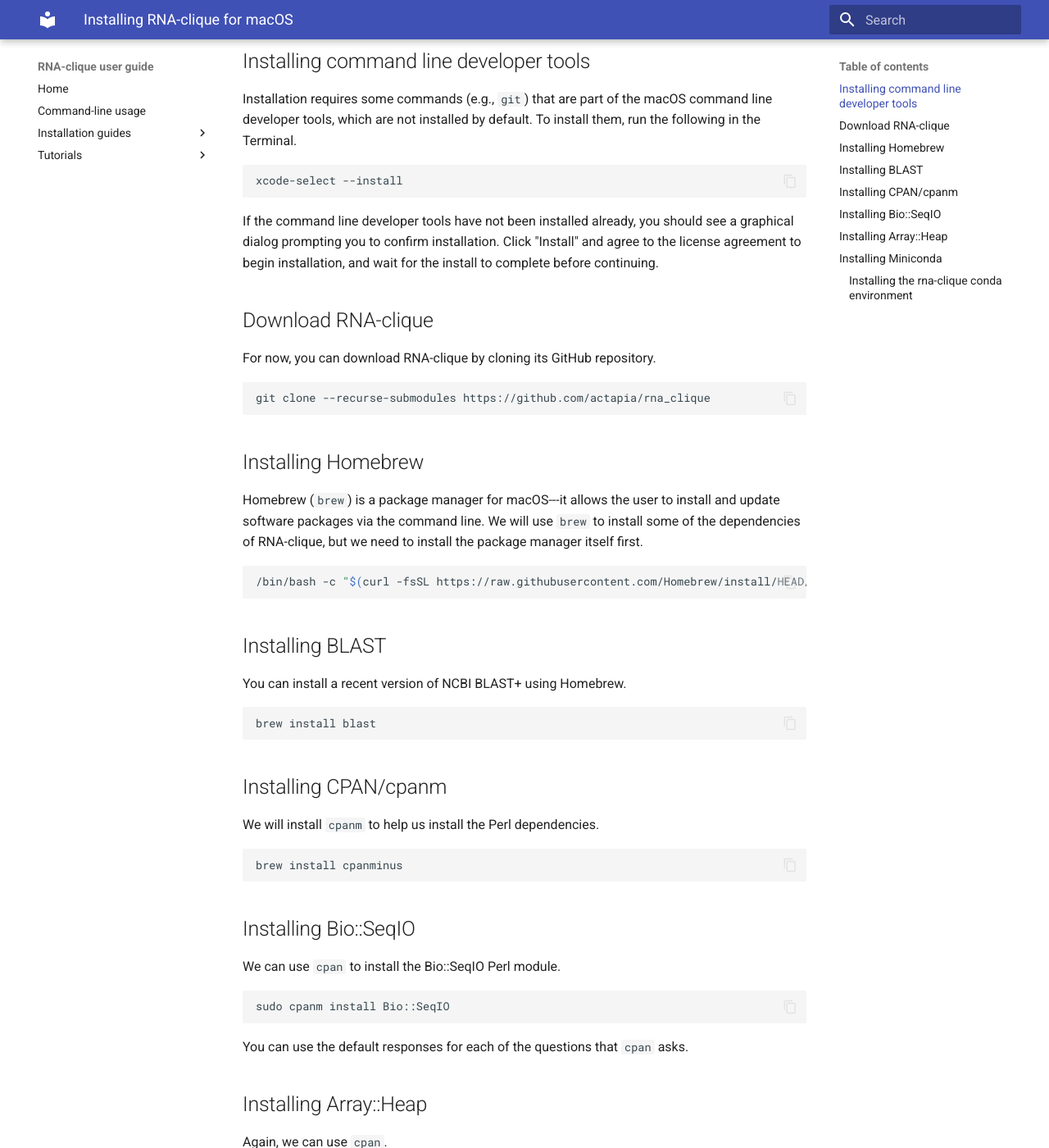
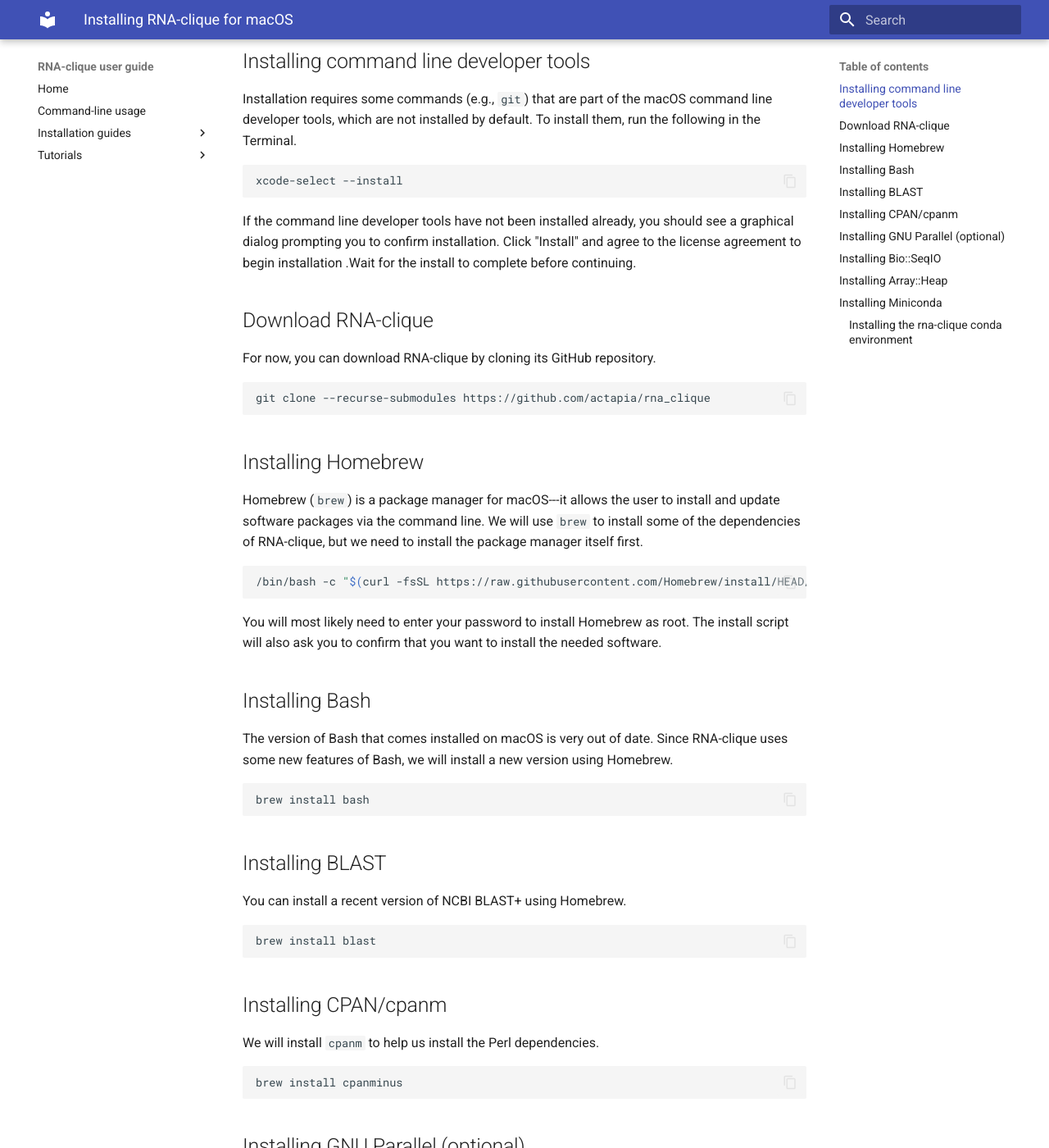
Before and after one commit to actapia/rna_clique, an MkDocs documentation site: the page built from docs/installation_guides/macos.md, in a window 1280 px wide and 1400 px high, scrolled down 358 px. Shown: the whole window at 82% size. Built offline with MkDocs 1.6.1 and Material for MkDocs 9.7.7, drawn with Linux system fonts in a browser that asks for light colours; some of the changed text lies outside the part shown.

Commit message:
Additional doc fixes for macOS.

````diff
--- a/docs/installation_guides/macos.md
+++ b/docs/installation_guides/macos.md
@@ -22,8 +22,8 @@
 
 If the command line developer tools have not been installed already, you should
 see a graphical dialog prompting you to confirm installation. Click "Install"
-and agree to the license agreement to begin installation, and wait for the
-install to complete before continuing.
+and agree to the license agreement to begin installation .Wait for the install
+to complete before continuing.
 
 ## Download RNA-clique
 
@@ -44,6 +44,20 @@
 /bin/bash -c "$(curl -fsSL https://raw.githubusercontent.com/Homebrew/install/HEAD/install.sh)"
 ```
 
+You will most likely need to enter your password to install Homebrew as root.
+The install script will also ask you to confirm that you want to install the
+needed software.
+
+## Installing Bash
+
+The version of Bash that comes installed on macOS is very out of date. Since
+RNA-clique uses some new features of Bash, we will install a new version using
+Homebrew.
+
+```zsh
+brew install bash
+```
+
 ## Installing BLAST
 
 You can install a recent version of NCBI BLAST+ using Homebrew.
@@ -60,6 +74,16 @@
 brew install cpanminus
 ```
 
+## Installing GNU Parallel (optional)
+
+Some parts of RNA-clique can use GNU Parallel to run multiple jobs
+simultaneously. Parallelization can speed up these parts on systems with more
+than one logical core ("thread"). GNU parallel be installed via `brew`.
+
+```zsh
+brew install parallel
+```
+
 ## Installing Bio::SeqIO
 
 We can use `cpan` to install the Bio::SeqIO Perl module.
@@ -68,7 +92,8 @@
 sudo cpanm install Bio::SeqIO
 ```
 
-You can use the default responses for each of the questions that `cpan` asks.
+macOS may ask you to permit Terminal to access certain files and settings
+on your computer. You can safely allow Terminal that access.
 
 ## Installing Array::Heap
 
@@ -96,8 +121,8 @@
 bash Miniconda3-latest-MacOS-$(uname -m).sh
 ```
 
-Unless you have a reason to install somewhere else, you can install to the
-default location Miniconda suggests.
+Agree to the license terms. Unless you have a reason to install somewhere else,
+you can install to the default location Miniconda suggests.
 
 When asked about initializing Miniconda for the current shell, say yes.
 
````
Also changed, not shown: docs/tutorials/reads2tree/README.md (+2 -3 lines).
